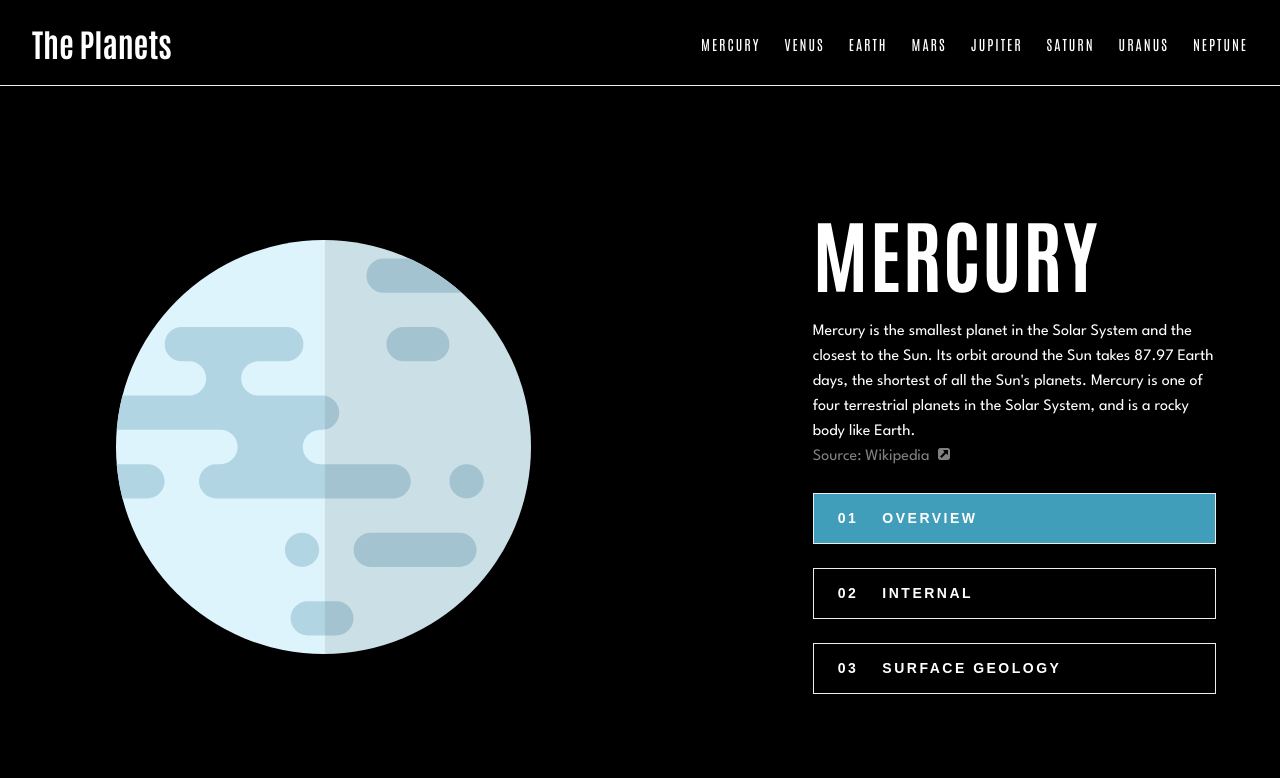
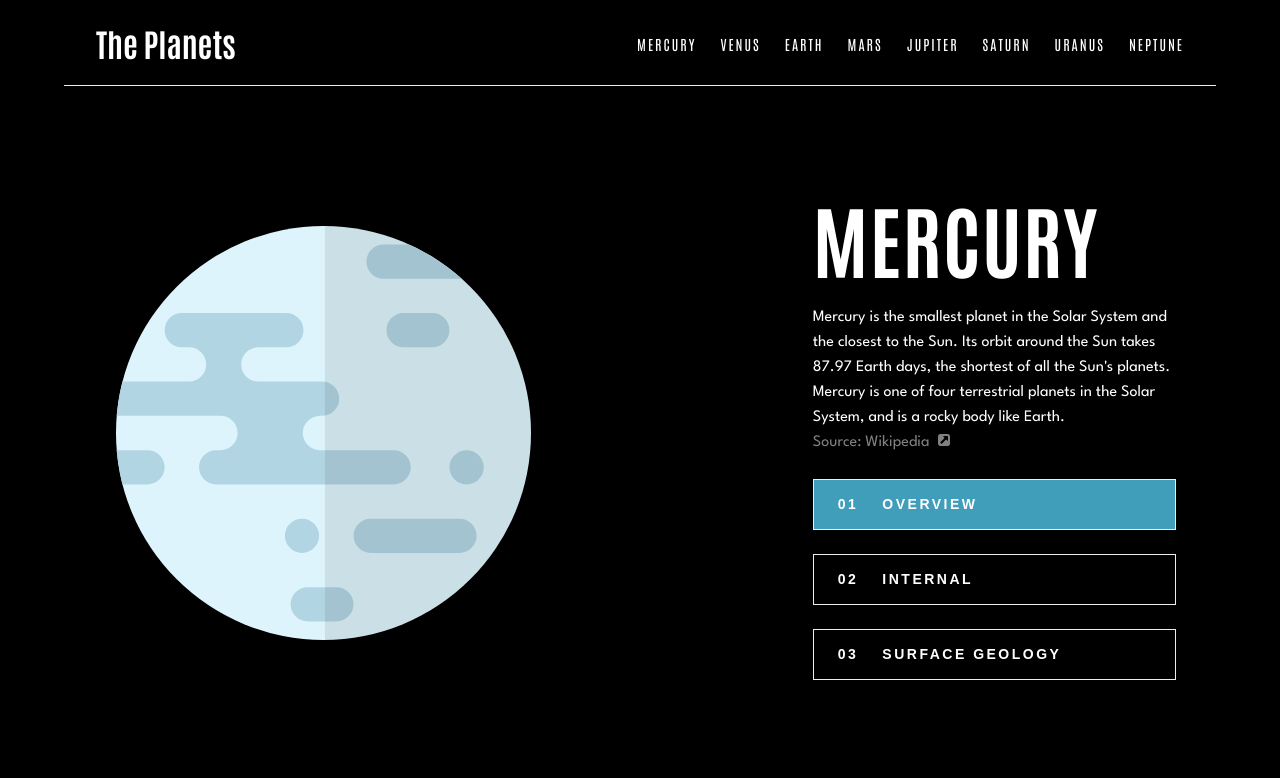
Before and after one commit to Miranda-K12/planet-facts-app, a React (Vite) app: page /mercury in a window 1280 px wide. Shown: the top 778 px of the page. Built offline with nearby package versions, Linux system fonts and the light colour scheme.

Commit message:
update button styles

```diff
--- a/package.json
+++ b/package.json
@@ -28,6 +28,6 @@
     "sass-embedded": "^1.85.1",
     "typescript": "~5.7.2",
     "typescript-eslint": "^8.24.1",
-    "vite": "^6.2.0"
+    "vite": "^6.3.5"
   }
 }
--- a/src/App.module.scss
+++ b/src/App.module.scss
@@ -3,11 +3,9 @@
 
 body {
   background-color: $color-black;
-
-  .app_container {
-    max-width: 1440px;
-    width: 90%;
-    margin: 0 auto;
-    padding-top: 200px;
-  }
 }
+.app_container {
+  max-width: 1440px;
+  width: 90%;
+  margin: 0 auto;
+}
--- a/src/Components/Header/Header.module.scss
+++ b/src/Components/Header/Header.module.scss
@@ -2,31 +2,25 @@
 @import "../../styles/mixin";
 .header {
   @include flex;
-  position: fixed;
-  width: 100%;
   top: 0;
-  right: 0;
+  left: 0;
+
   padding: 22px 32px;
   color: $color-white;
   font-family: $primary-font;
   border-bottom: 0.5px solid $color-grey;
   background-color: $color-black;
   z-index: 100;
-  box-sizing: border-box;
+
   @include respond-to(lg) {
     @include flex($direction: column);
   }
   @include respond-to(md) {
     background-color: $color-black;
-    width: 100%;
+    padding-left: 0;
     border-bottom: none;
 
-    @include flex(
-      $direction: column,
-      $justify: start,
-      $align: flex-start,
-      $gap: 0
-    );
+    @include flex($direction: column, $align: start, $gap: 0);
   }
   .header_button {
     cursor: pointer;
@@ -48,7 +42,7 @@
       transition: all 0.3s ease-out;
       &.open {
         @include respond-to(md) {
-          @include flex($direction: column, $align: space-around);
+          @include flex($direction: column, $align: start);
           margin-top: 24px;
         }
       }
@@ -65,10 +59,7 @@
       transition: transform 0.3s ease;
       @include respond-to(md) {
         font-size: $text-font;
-        border-bottom: 1px solid $color-grey;
-        padding-bottom: 12px;
-        width: 90vw;
-        margin: 0 auto;
+        padding-bottom: 8px;
       }
 
       &::after,
--- a/src/Components/Planets/Planets.module.scss
+++ b/src/Components/Planets/Planets.module.scss
@@ -4,7 +4,9 @@
   width: 100%;
   margin: 0 auto;
   margin-bottom: 100px;
-  color: aliceblue;
+
+  margin-top: 100px;
+
   @include flex($direction: column, $gap: 100px);
   @include respond-to(md) {
     @include flex($direction: column, $gap: 50px);
@@ -12,10 +14,11 @@
   }
   .planet_info_box {
     @include grid-layout(45% 35%, 20%);
+    width: 100%;
+
     @include respond-to(lg) {
       @include grid-layout(1fr, 40px);
       margin: 0 auto;
-      width: 90%;
     }
   }
   .planet_item {
@@ -45,7 +48,7 @@
 }
 
 .planet_info {
-  width: 100%;
+  width: 90%;
   color: $color-white;
   @include flex($direction: column, $align: flex-start);
   @include respond-to(lg) {
@@ -90,10 +93,15 @@
     width: 100%;
     @include respond-to(md) {
       position: absolute;
+      @include flex($direction: row);
       top: 100px;
-      @include flex;
+      max-width: 768px;
+      width: 90%;
+      z-index: -1;
     }
-
+    @include respond-to(sm) {
+      @include flex($justify: center, $gap: 4px);
+    }
     button {
       @include button-styles;
       &:active {
@@ -113,8 +121,8 @@
 }
 
 .planet_facts {
-  width: 100%;
   @include grid-layout(repeat(4, 1fr), 30px);
+
   @include respond-to(md) {
     @include grid-layout(repeat(2, 1fr), 30px);
   }
--- a/src/index.css
+++ b/src/index.css
@@ -8,4 +8,4 @@ body {
 * {
   margin: 0;
   padding: 0;
-}/*# sourceMappingURL=index.css.map */
+}
--- a/src/styles/_mixin.scss
+++ b/src/styles/_mixin.scss
@@ -43,6 +43,10 @@
     padding: 10px;
     font-size: $font-size-xs;
   }
+  @include respond-to(sm) {
+    padding: 4px;
+    font-size: 8px;
+  }
 
   &:hover {
     filter: brightness(0.8);
```
Also changed, not shown: src/main.tsx (+6 -6 lines), 1 other file (tests, documents, lock files or other folders).
